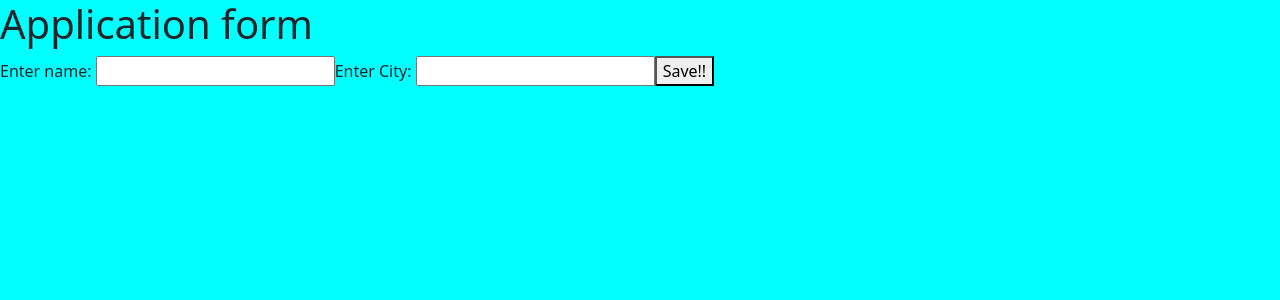
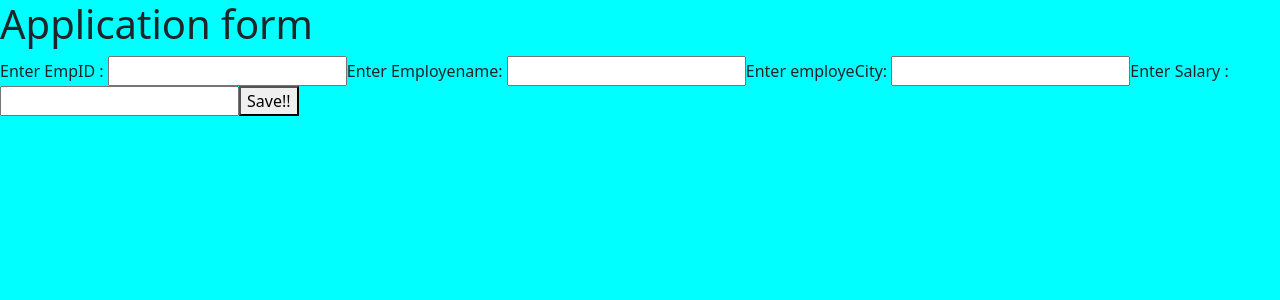
Before and after one commit to AmanTiwari23/React-Lernings, a React (Vite) app: page / in a window 1280 px wide. Shown: the top 300 px of the page. Built offline with nearby package versions, Linux system fonts and the light colour scheme.

Commit message:
react form with multiple inputs

```diff
--- a/src/App.jsx
+++ b/src/App.jsx
@@ -4,11 +4,14 @@ import College, { Course, Fees } from "./assets/Cybrom";
 
 
 const App = () => {
-  const [name,setName]= useState("");
-  const [city,setCity]= useState("");
+  const [input,setInput] = useState({});
 
-  const handleSave = ()=>{
-    console.log({name:name,city:city});
+
+  const handleSave = (e)=>{
+    let name = e.target.name;
+    let value = e.target.value;
+    setInput(values => ({...values,[name]:value}));
+    console.log(input);
   }
 
   // const [name,setName] = useState("Tushar!");
@@ -35,8 +38,10 @@ const App = () => {
   return (
     <>
     <h1>Application form</h1>
-    Enter name: <input type="text" value={name} onChange={(e)=>{setName(e.target.value)}} />
-    Enter City: <input type="text" value={city} onChange={(e)=>{setCity(e.target.value)}} />
+    Enter EmpID : <input type="text" name="empId" onChange={handleSave} />
+    Enter Employename: <input type="text" name="empName" onChange={handleSave} />
+    Enter employeCity: <input type="text" name="City" onChange={handleSave} />
+    Enter Salary : <input type="text" name="Salary" onChange={handleSave} />
     <button onClick={handleSave}>Save!!</button>
     </>
   );
```
